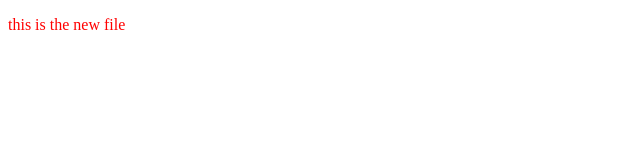
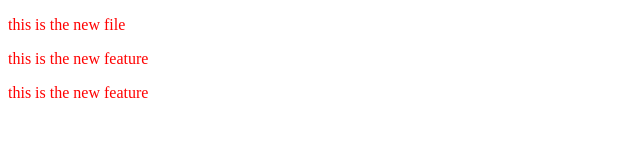
Before and after one commit to bhavekjain/localrepo, a plain HTML site: page index.html in a window 1280 px wide. Shown: the whole page, without its empty margins (0-640 px from the left). Drawn offline with Linux system fonts and the light colour scheme.

Commit message:
added new para in feature1 branch

```diff
--- a/index.html
+++ b/index.html
@@ -9,5 +9,7 @@
 <body>
 
     <p>this is the new file</p>
+    <p>this is the new feature</p>
+    <p>this is the new feature</p>
 </body>
 </html>
```
